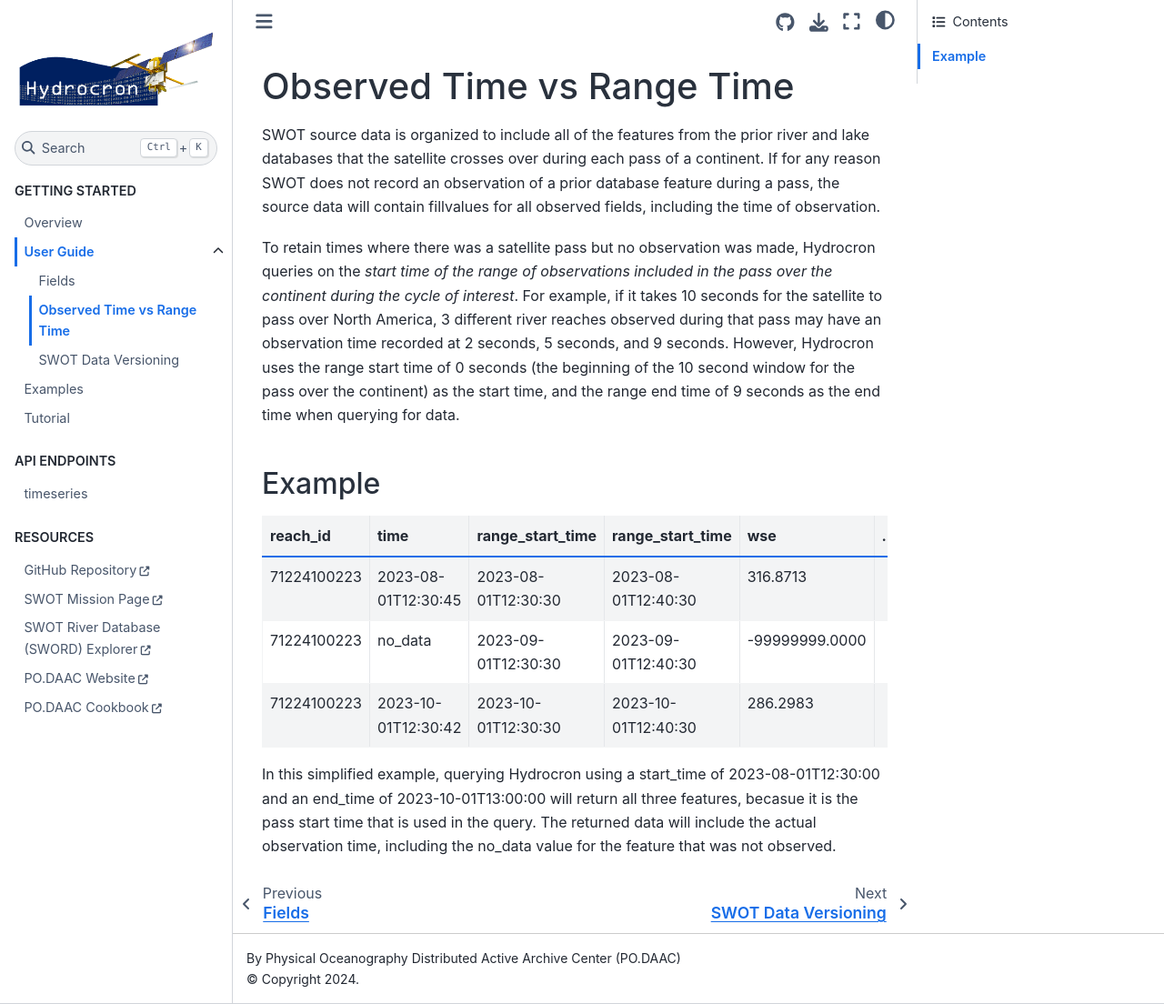
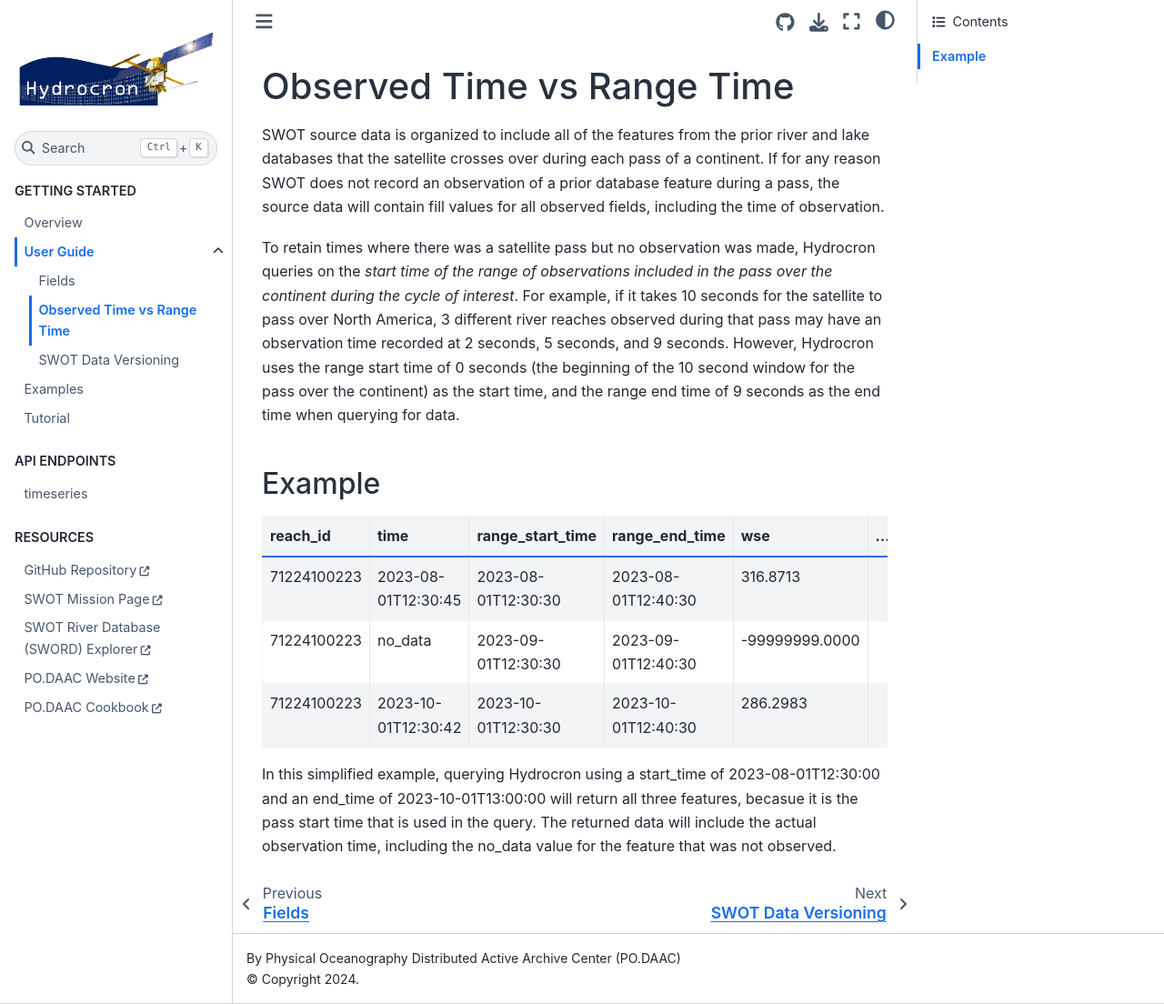
Before and after one commit to podaac/hydrocron, a Jupyter Book: the page built from docs/user-guide/time.md, in a window 1280 px wide and 1104 px high. Shown: the whole window at 91% size. Built offline with Jupyter Book 1.0.4 settings and Sphinx 7.4.7 and the Sphinx Book theme 1.1.4, drawn with Linux system fonts in a browser that asks for light colours.

Commit message:
fix typos, minor phrasing in docs

```diff
--- a/docs/user-guide/time.md
+++ b/docs/user-guide/time.md
@@ -1,13 +1,13 @@
 # Observed Time vs Range Time
 
 SWOT source data is organized to include all of the features from the prior river and lake databases that the satellite crosses over during each pass of a continent.
-If for any reason SWOT does not record an observation of a prior database feature during a pass, the source data will contain fillvalues for all observed fields, including the time of observation.
+If for any reason SWOT does not record an observation of a prior database feature during a pass, the source data will contain fill values for all observed fields, including the time of observation.
 
 To retain times where there was a satellite pass but no observation was made, Hydrocron queries on the *start time of the range of observations included in the pass over the continent during the cycle of interest*. For example, if it takes 10 seconds for the satellite to pass over North America, 3 different river reaches observed during that pass may have an observation time recorded at 2 seconds, 5 seconds, and 9 seconds. However, Hydrocron uses the range start time of 0 seconds (the beginning of the 10 second window for the pass over the continent) as the start time, and the range end time of 9 seconds as the end time when querying for data.
 
 ## Example
 
-| reach_id    |  time               | range_start_time    | range_start_time    | wse           | ... |
+| reach_id    |  time               | range_start_time    | range_end_time      | wse           | ... |
 |-------------|---------------------|---------------------|---------------------|---------------|-----|
 | 71224100223 | 2023-08-01T12:30:45 |2023-08-01T12:30:30  |2023-08-01T12:40:30  | 316.8713      |     |
 | 71224100223 | no_data             |2023-09-01T12:30:30  |2023-09-01T12:40:30  | -99999999.0000|     |
```
Also changed, not shown: docs/timeseries.md (+1 -1 lines), docs/user-guide/fields.md (+1 -1 lines), docs/user-guide/versioning.md (+1 -1 lines).
